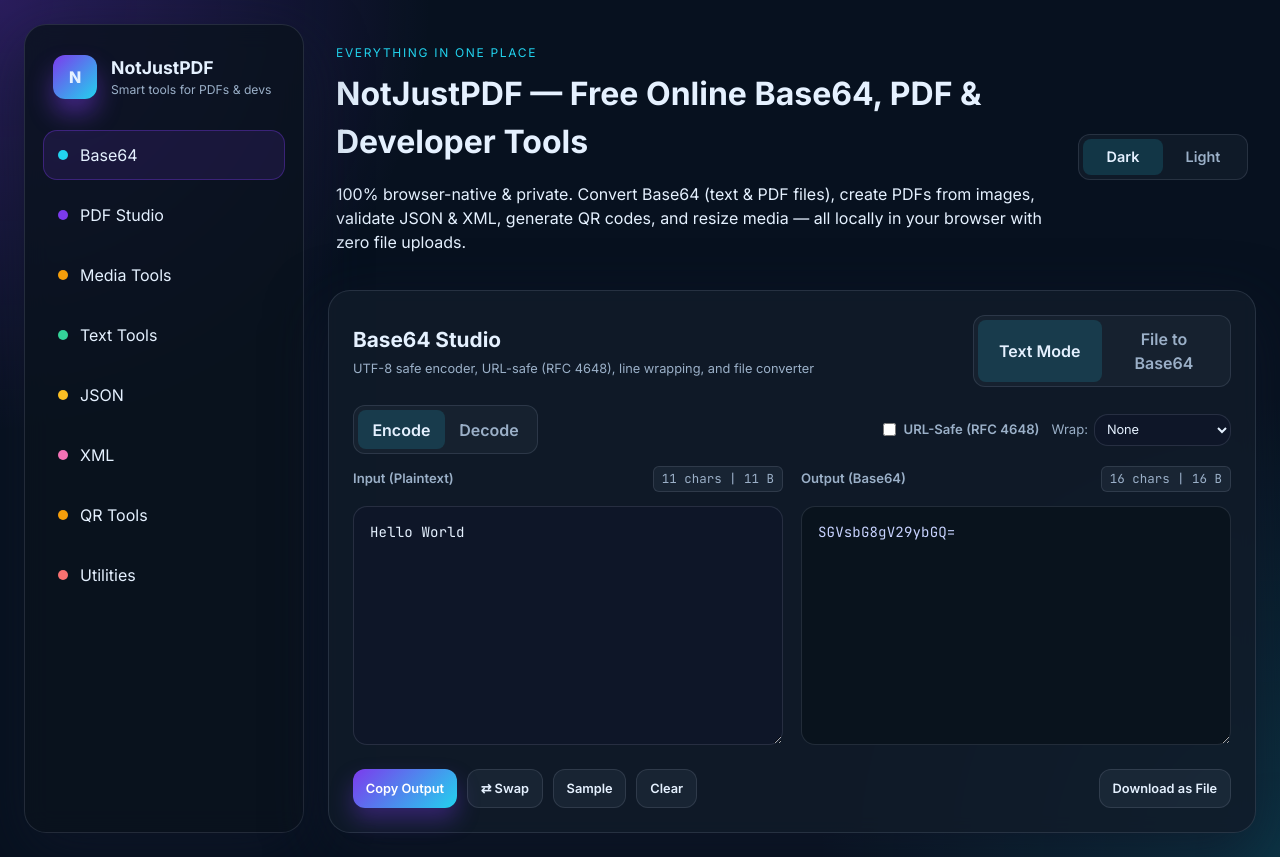
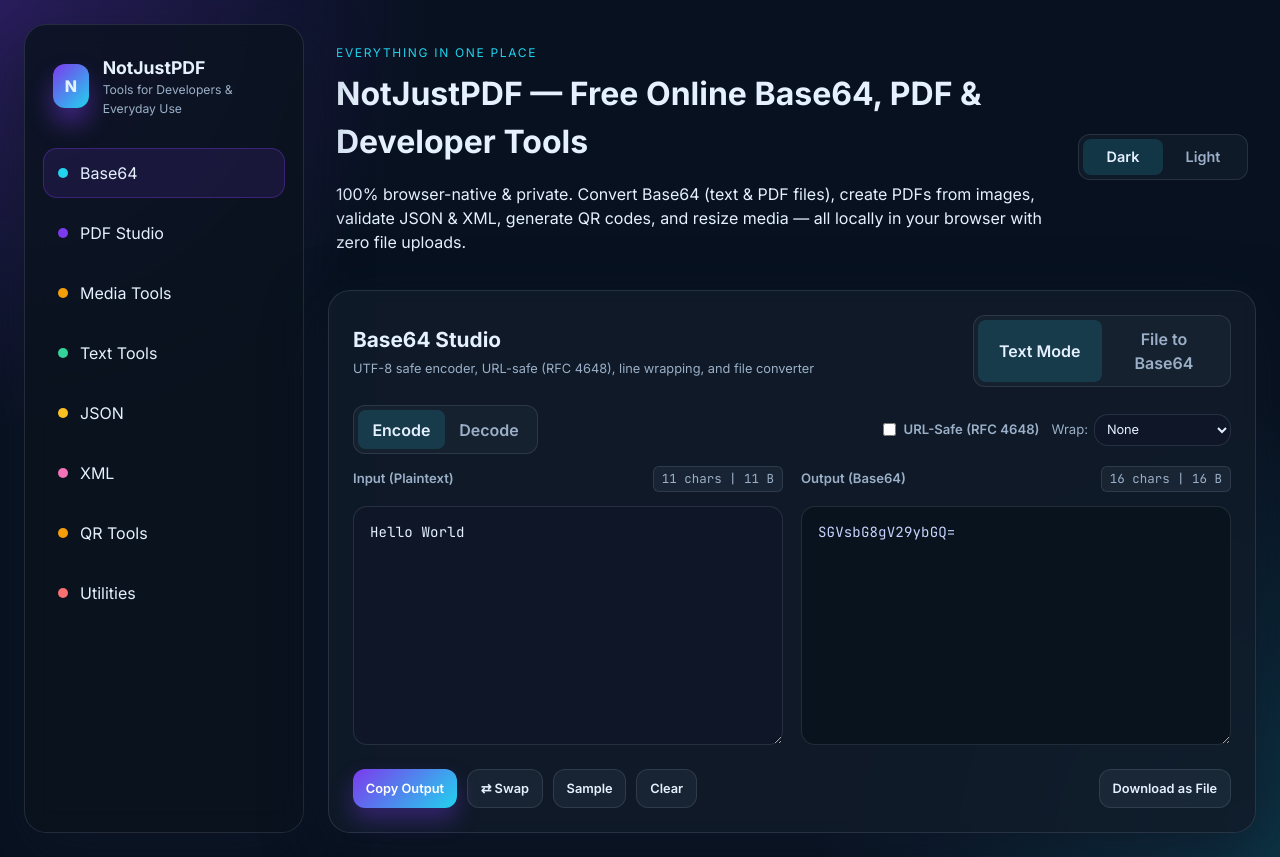
Before and after one commit to Developer-Mainak/utilityproject, a React (Vite) app: page / in a window 1280 px wide. Built offline with nearby package versions, Linux system fonts and the light colour scheme.

Commit message:
update brand tagline to Tools for Developers & Everyday Use

```diff
--- a/src/App.jsx
+++ b/src/App.jsx
@@ -50,7 +50,7 @@
           <div className="brand-mark">N</div>
           <div>
             <div className="brand-title">NotJustPDF</div>
-            <div className="brand-subtitle">Smart tools for PDFs &amp; devs</div>
+            <div className="brand-subtitle">Tools for Developers &amp; Everyday Use</div>
           </div>
         </div>
 
```
